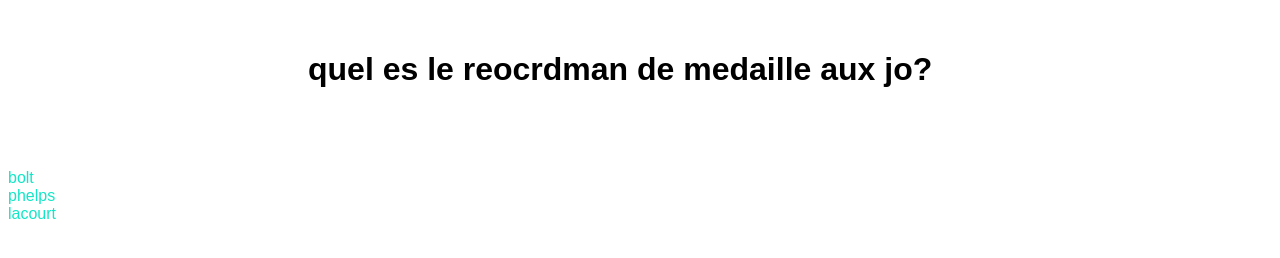
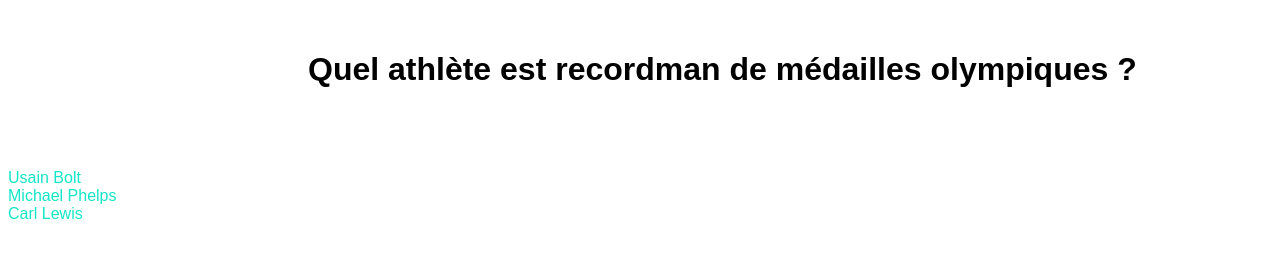
Before and after one commit to paulcbt/Quizz, a plain HTML site: page 1ere version/sport/sport1.html in a window 1280 px wide. Drawn offline with Linux system fonts and the light colour scheme.

Commit message:
Avancement question js

```diff
--- a/1ere version/app.js
+++ b/1ere version/sport/appsport.js
@@ -1,16 +1,21 @@
 var quizz =[
-           {"question" :'quel es le reocrdman de medaille aux jo?',
-        	"reponse":['bolt','phelps', 'lacourt']},
+           {"question" :'Quel athlète est recordman de médailles olympiques ?',
+        	"reponse":['Usain Bolt','Michael Phelps', 'Carl Lewis']},
 
-        	{"question":'Quel est la longueur d’une table de ping pong?',
+        	{"question":'Quelle est la longueur d’une table de ping pong ?',
         	"reponse":['2,74m',' 3,12m', '4m']},
 
-        	{"question":'quel est le record du monde sur 100m?',
+        	{"question":'Quel est le record du monde sur 100m ?',
         	"reponse":['8,90s',' 9,58s', '9,69s']},
 
+        	{"question":'Quelle est la distance d’un marathon ',
+        	"reponse":['40,210km','42,195km', '44,365km']},
 
-        	{"question":'derniere question?',
-        	"reponse":['derneir',' der', '9efes']},
+          {"question":'A quoi correspond le maillot à pois du tour de France ? ',
+          "reponse":['Meilleur jeune','Meilleur grimpeur', 'Plus grande combativité']},
+
+          {"question":'A quoi correspond le maillot à pois du tour de France ? ',
+          "reponse":['Meilleur jeune','Meilleur grimpeur', 'Plus grande combativité']},
         	];
 
 
```
Also changed, not shown: 1ere version/sport/sport1.html (+1 -1 lines), 1ere version/sport/sport2.html (deleted, +0 -37 lines).
